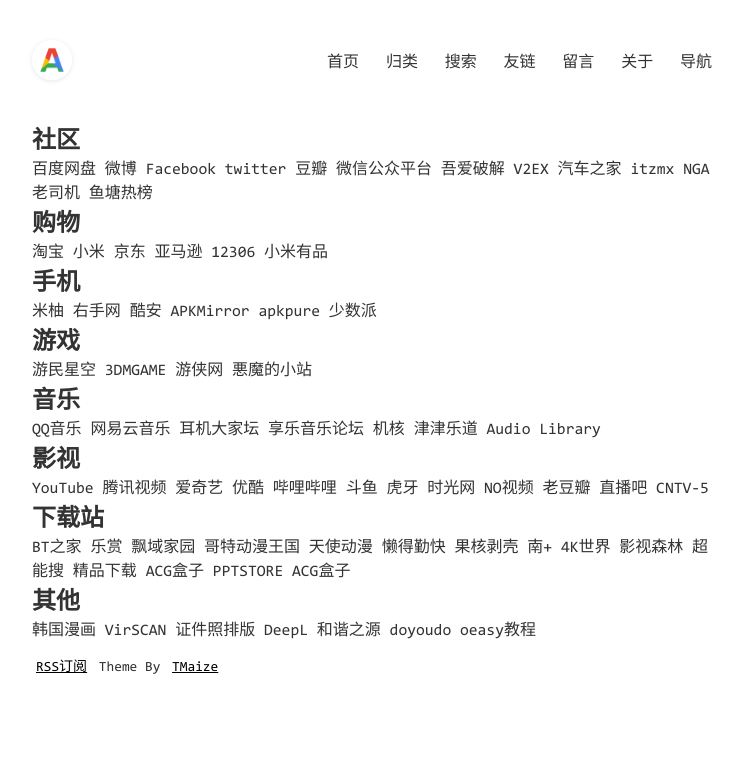
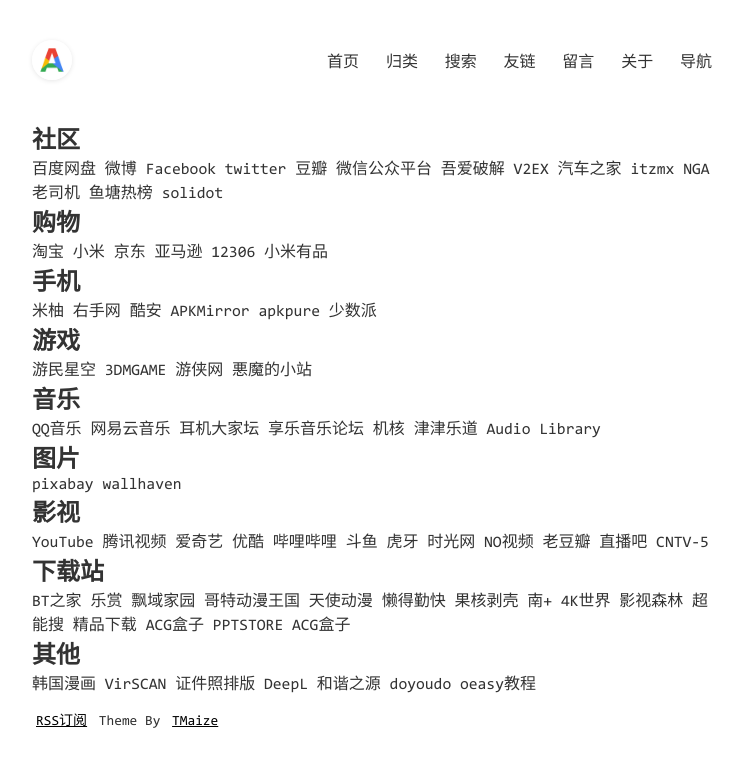
Before and after one commit to admans/admans.github.io, a Jekyll site: the page built from pages/navi.html, in a window 1280 px wide. Shown: the top 767 px of the page, without its empty margins (268-1011 px from the left). Built offline with Jekyll 4.4.1, drawn with Linux system fonts in a browser that asks for light colours.

Commit message:
Update navi.html
新增几个网站

```diff
--- a/pages/navi.html
+++ b/pages/navi.html
@@ -17,6 +17,7 @@ title: 导航
     <a href="https://bbs.nga.cn/" target="_blank" rel="noopener noreferrer">NGA</a>
     <a href="https://www.laosiji.com/" target="_blank" rel="noopener noreferrer">老司机</a>
     <a href="https://mo.fish/" target="_blank" rel="noopener noreferrer">鱼塘热榜</a>
+    <a href="https://www.solidot.org/" target="_blank" rel="noopener noreferrer">solidot</a>
     <h2>购物</h2>
     <a href="https://taobao.com/" target="_blank" rel="noopener noreferrer">淘宝</a>
     <a href="https://mi.com/" target="_blank" rel="noopener noreferrer">小米</a>
@@ -44,6 +45,9 @@ title: 导航
     <a href="https://www.gcores.com/" target="_blank" rel="noopener noreferrer">机核</a>
     <a href="https://dao.fm/" target="_blank" rel="noopener noreferrer">津津乐道</a>
     <a href="https://www.audiolibrary.com.co/" target="_blank" rel="noopener noreferrer">Audio Library</a>
+    <h2>图片</h2>
+    <a href="https://pixabay.com/" target="_blank" rel="noopener noreferrer">pixabay</a>
+    <a href="https://wallhaven.cc/" target="_blank" rel="noopener noreferrer">wallhaven</a>
     <h2>影视</h2>
     <a href="https://www.youtube.com/" target="_blank" rel="noopener noreferrer">YouTube</a>
     <a href="https://v.qq.com/" target="_blank" rel="noopener noreferrer">腾讯视频</a>
```
